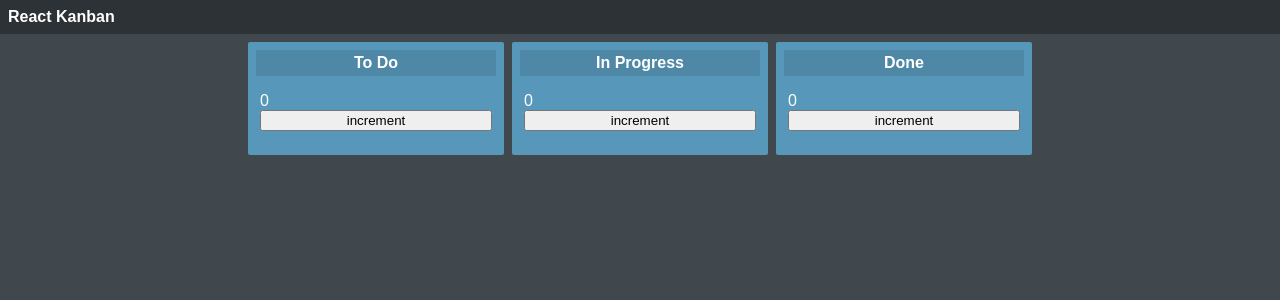
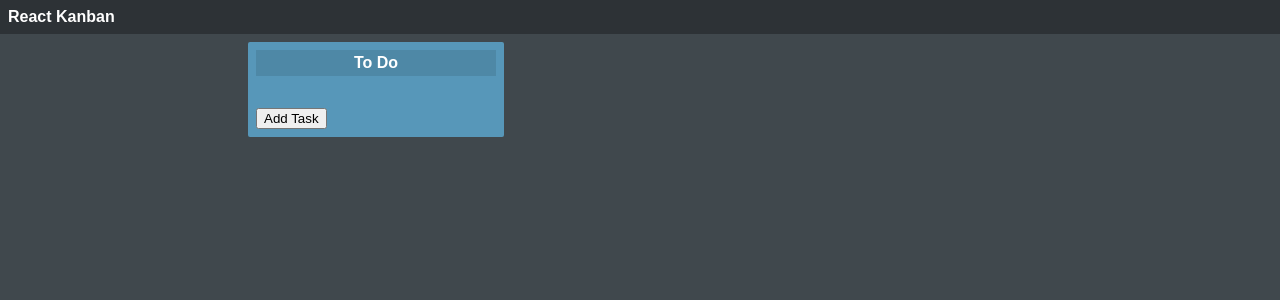
Before and after one commit to gerrysousa/react-para-iniciantes, a React (Vite) app: page / in a window 1280 px wide. Shown: the top 300 px of the page. Built offline with nearby package versions, Linux system fonts and the light colour scheme.

Commit message:
Adicionando Tarefas ao Kanban

```diff
--- a/src/App.jsx
+++ b/src/App.jsx
@@ -1,15 +1,40 @@
+import React, { useState } from "react";
 import "./styles.css";
 import Navbar from "./components/Navbar/Navbar";
 import TaskList from "./components/TaskList/TaskList";
 
+const task = {
+  id: 0,
+  title: "New Task",
+  status: "pending",
+};
+
+let idAcc = 0;
+const generateId = () => {
+  idAcc = idAcc + 1;
+  return idAcc;
+};
+
 export default function App() {
+  const [tasks, setTasks] = useState([]);
+
+  const addTask = (title, status) => {
+    console.log("function addTask called App.js");
+    const newTask = {
+      id: generateId(),
+      title,
+      status,
+    };
+    setTasks((existingTasks) => {
+      return [...existingTasks, newTask];
+    });
+  };
+
   return (
     <div className="App">
       <Navbar />
       <div className="container">
-        <TaskList className="tasklist" title="To Do" />
-        <TaskList title="In Progress" />
-        <TaskList title="Done" />
+        <TaskList title="To Do" onAddTask={addTask} tasks={tasks} />
       </div>
     </div>
   );
--- a/src/components/TaskList/TaskList.jsx
+++ b/src/components/TaskList/TaskList.jsx
@@ -1,26 +1,30 @@
-import React, { useState } from "react";
+import React from "react";
 import "./tasklist.css";
 import PropTypes from "prop-types";
 
-export default function TaskList({ title }) {
-  const [count, setCount] = useState(0);
+export default function TaskList({ title, onAddTask, tasks }) {
+  const addTask = () => {
+    console.log("function addTask called TaskList.js");
+    onAddTask("New Task", "pending");
+  };
 
-  const incrementCount = () => {
-    setCount((currentCount) => {
-      return currentCount + 1;
-    });
-  };
   return (
     <div className="tasklist">
       <div className="title">{title}</div>
       <div className="content">
-        {count}
-        <button onClick={incrementCount}>increment</button>
+        {tasks.map((task) => (
+          <div className="task" key={task.id}>
+            {task.title}
+          </div>
+        ))}
       </div>
+      <button onClick={addTask}>Add Task</button>
     </div>
   );
 }
 
 TaskList.propTypes = {
   title: PropTypes.string.isRequired,
+  onAddTask: PropTypes.func.isRequired,
+  tasks: PropTypes.array.isRequired,
 };
```
Also changed, not shown: 1 other file (tests, documents, lock files or other folders).
